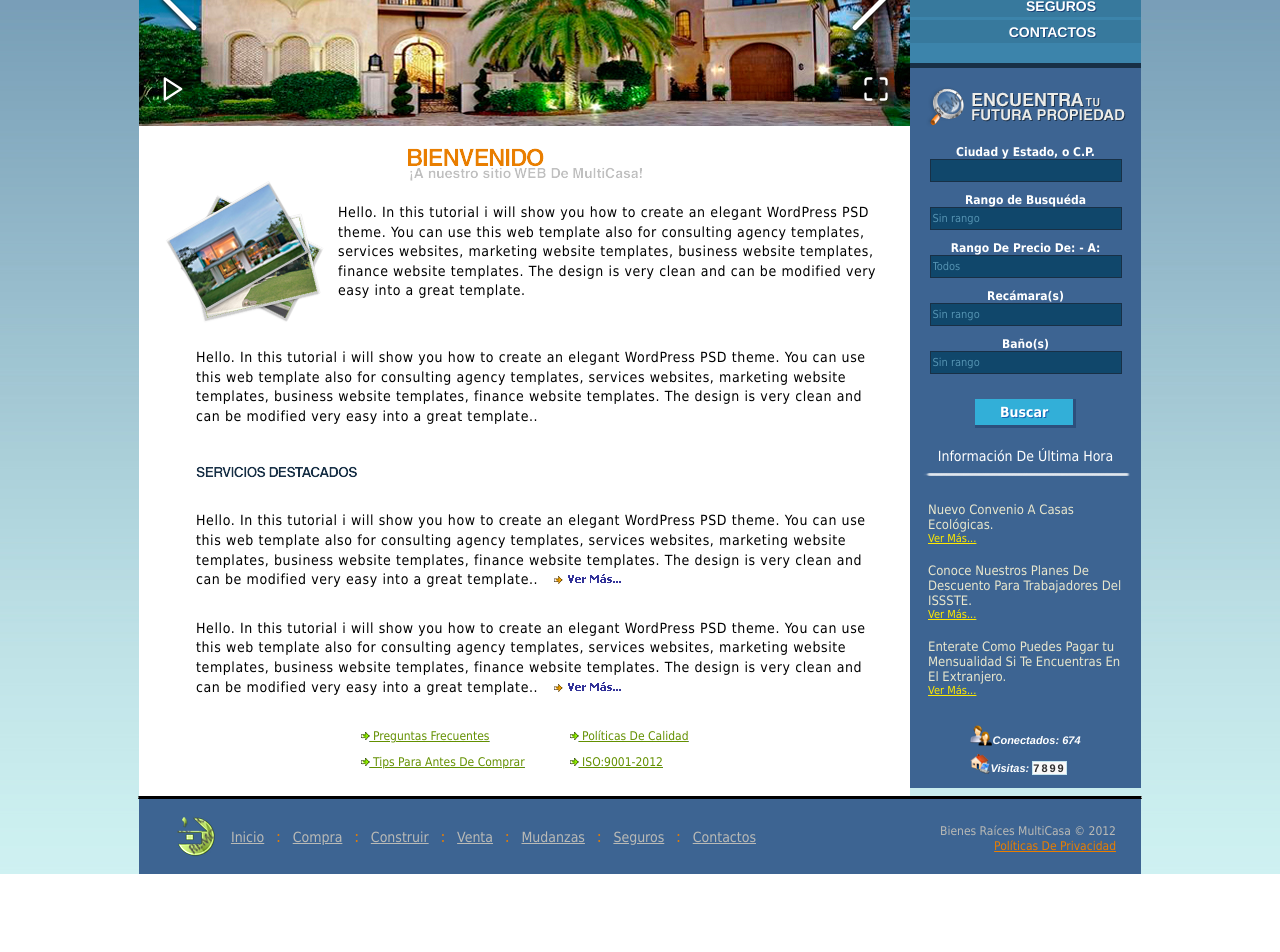
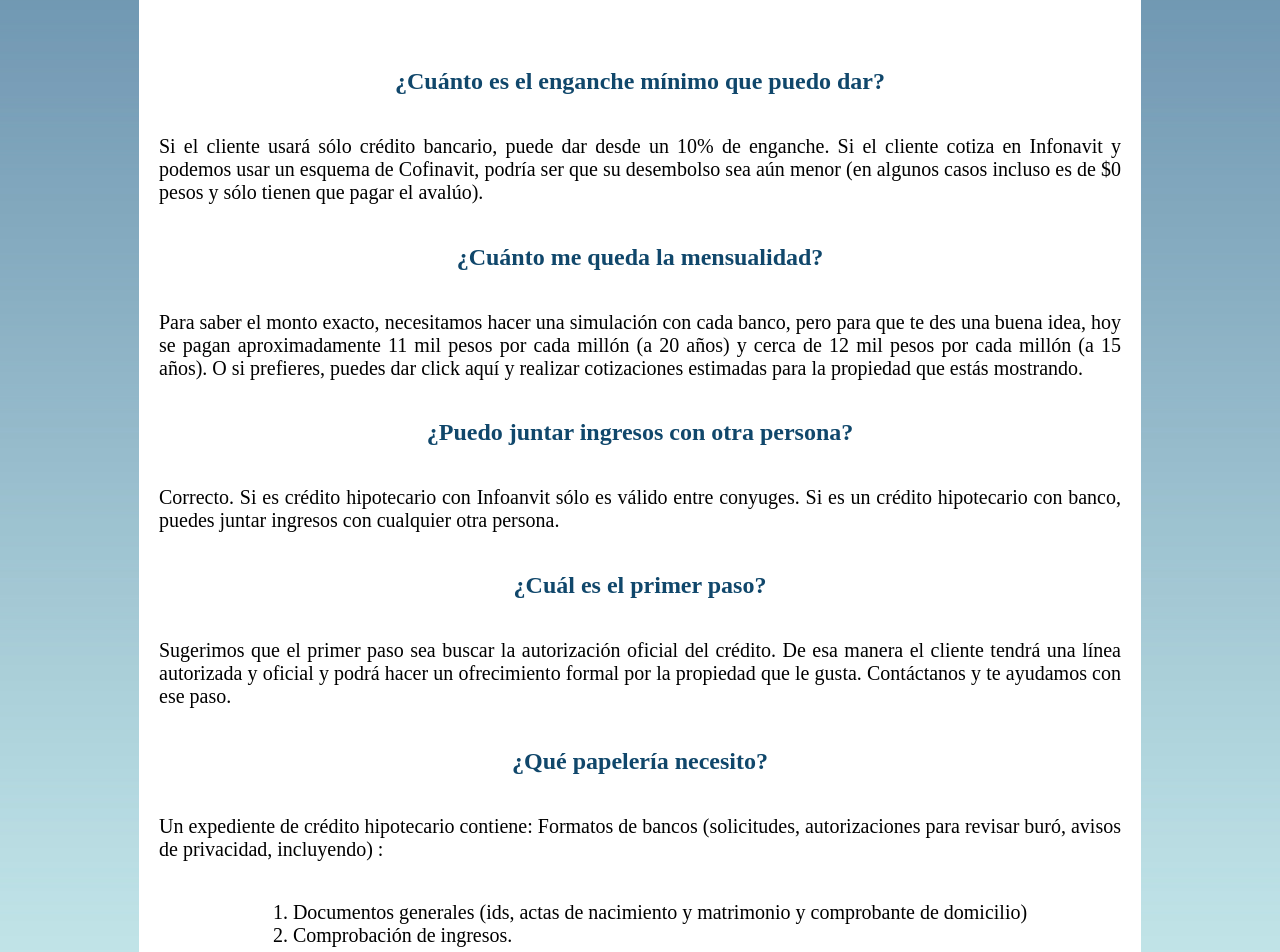
Before and after one commit to sudo-von/web-development-uadec, a React (Create React App) app in the folder frontend/: page /frequent-questions/faq in a window 1280 px wide. Shown: the part 280-1232 px from the top of the page. Before the commit the page ends 1154 px from the top, so only its background shows below. Built offline with nearby package versions, Linux system fonts and the light colour scheme.

Commit message:
feat: :sparkles: Add Frequent Questions Page

```diff
--- a/frontend/src/router/Router.tsx
+++ b/frontend/src/router/Router.tsx
@@ -6,6 +6,7 @@ import Sale from 'src/screens/Sale/Sale';
 import Buy from 'src/screens/Buy/Buy';
 import PrivacyPolicies from 'src/screens/PrivacyPolicies/PrivacyPolicies';
 import QualityPolicies from 'src/screens/QualityPolicies/QualityPolicies';
+import FrequentQuestions from 'src/screens/FrequentQuestions/FrequentQuestions';
 
 const Router = (): JSX.Element => {
   return (
@@ -24,7 +25,7 @@ const Router = (): JSX.Element => {
         <Route path="/moving" element={<Home />} />
         <Route path="/insurance" element={<Home />} />
         <Route path="/privacy-policies" element={<PrivacyPolicies />} />
-        <Route path="/frequent-questions/faq" element={<Home />} />
+        <Route path="/frequent-questions/faq" element={<FrequentQuestions />} />
         <Route
           path="/frequent-questions/quality-policies"
           element={<QualityPolicies />}
--- /dev/null
+++ b/frontend/src/screens/FrequentQuestions/FrequentQuestions.styles.tsx
@@ -0,0 +1,17 @@
+const handleStyles = (isLarge: boolean) =>
+  ({
+    container: {
+      padding: 20,
+    },
+    title: {
+      fontWeight: 'bold',
+      color: '#10476b',
+      textAlign: 'center',
+    },
+    paragraph: {
+      textAlign: 'justify',
+      fontSize: 20,
+    },
+  } as const);
+
+export default handleStyles;
--- /dev/null
+++ b/frontend/src/screens/FrequentQuestions/FrequentQuestions.tsx
@@ -0,0 +1,83 @@
+import useMediaQuery from 'src/hooks/useMediaQuery';
+import Skeleton from 'src/components/Skeleton/Skeleton';
+import Container from 'src/components/Container/Container';
+import handleStyles from './FrequentQuestions.styles';
+
+const FrequentQuestions = () => {
+  const isLarge = useMediaQuery('(min-width: 1100px)');
+  const styles = handleStyles(isLarge);
+  return (
+    <Skeleton>
+      <Container
+        flexDirection="column"
+        justifyContent="center"
+        alignItems="center"
+        style={styles.container}
+      >
+        <h1 style={styles.title}>
+          Las 6 preguntas que todo agente inmobiliario tiene que tener
+          preparadas antes de enseñar una propiedad
+        </h1>
+      </Container>
+      <Container
+        flexDirection="column"
+        justifyContent="center"
+        alignItems="center"
+        style={styles.container}
+      >
+        <h2 style={styles.title}>
+          ¿Cuánto es el enganche mínimo que puedo dar?
+        </h2>
+        <p style={styles.paragraph}>
+          Si el cliente usará sólo crédito bancario, puede dar desde un 10% de
+          enganche. Si el cliente cotiza en Infonavit y podemos usar un esquema
+          de Cofinavit, podría ser que su desembolso sea aún menor (en algunos
+          casos incluso es de $0 pesos y sólo tienen que pagar el avalúo).
+        </p>
+        <h2 style={styles.title}>¿Cuánto me queda la mensualidad?</h2>
+        <p style={styles.paragraph}>
+          Para saber el monto exacto, necesitamos hacer una simulación con cada
+          banco, pero para que te des una buena idea, hoy se pagan
+          aproximadamente 11 mil pesos por cada millón (a 20 años) y cerca de 12
+          mil pesos por cada millón (a 15 años). O si prefieres, puedes dar
+          click aquí y realizar cotizaciones estimadas para la propiedad que
+          estás mostrando.
+        </p>
+        <h2 style={styles.title}>¿Puedo juntar ingresos con otra persona?</h2>
+        <p style={styles.paragraph}>
+          Correcto. Si es crédito hipotecario con Infoanvit sólo es válido entre
+          conyuges. Si es un crédito hipotecario con banco, puedes juntar
+          ingresos con cualquier otra persona.
+        </p>
+        <h2 style={styles.title}>¿Cuál es el primer paso?</h2>
+        <p style={styles.paragraph}>
+          Sugerimos que el primer paso sea buscar la autorización oficial del
+          crédito. De esa manera el cliente tendrá una línea autorizada y
+          oficial y podrá hacer un ofrecimiento formal por la propiedad que le
+          gusta. Contáctanos y te ayudamos con ese paso.
+        </p>
+        <h2 style={styles.title}>¿Qué papelería necesito?</h2>
+        <p style={styles.paragraph}>
+          Un expediente de crédito hipotecario contiene: Formatos de bancos
+          (solicitudes, autorizaciones para revisar buró, avisos de privacidad,
+          incluyendo) :
+        </p>
+        <ol style={styles.paragraph}>
+          <li>
+            Documentos generales (ids, actas de nacimiento y matrimonio y
+            comprobante de domicilio)
+          </li>
+          <li>Comprobación de ingresos.</li>
+        </ol>
+        <h2 style={styles.title}>¿Puedo juntar ingresos con otra persona?</h2>
+        <p style={styles.paragraph}>
+          Correcto. Si es crédito hipotecario con Infoanvit sólo es válido entre
+          conyuges. Si es un crédito hipotecario con banco, puedes juntar
+          ingresos con cualquier otra persona.
+        </p>
+      </Container>
+    </Skeleton>
+  );
+};
+
+export default FrequentQuestions;
```
